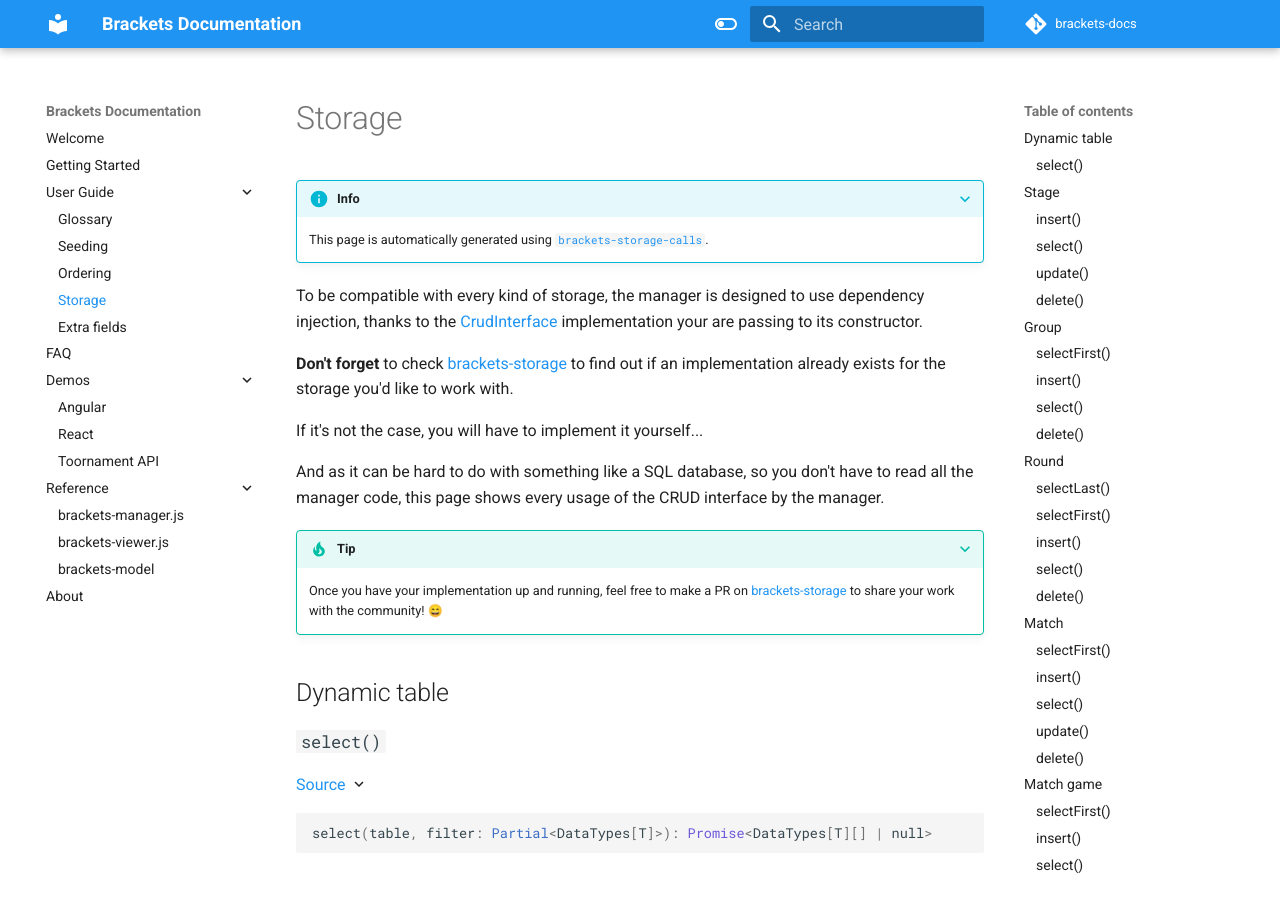
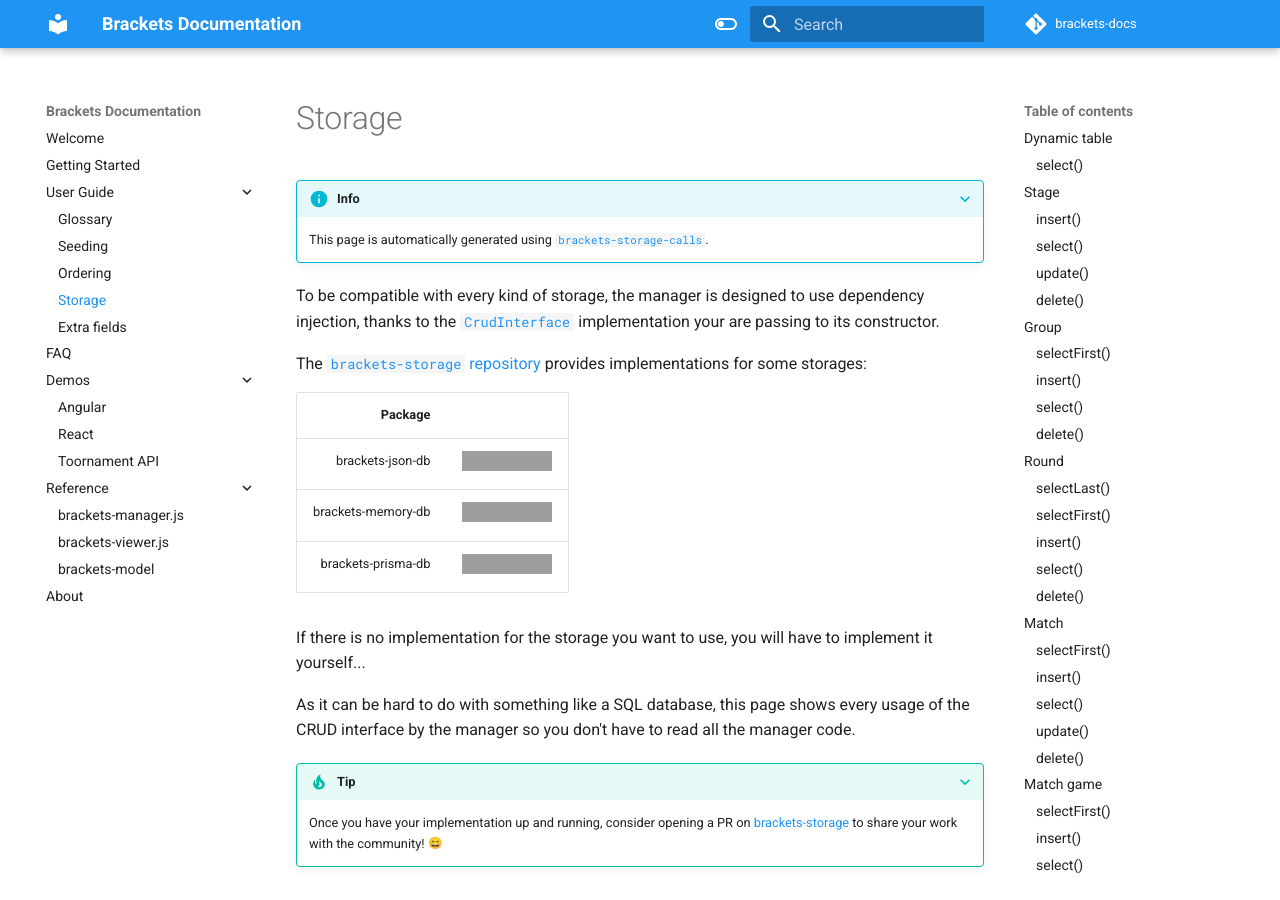
Before and after one commit to Drarig29/brackets-docs, an MkDocs documentation site: the page built from docs/user-guide/storage.md, in a window 1280 px wide and 900 px high. Built offline with MkDocs 1.6.1 and Material for MkDocs 9.7.7, drawn with Linux system fonts in a browser that asks for light colours; emoji names are drawn with the system emoji font; comment, search, counter and statistics services are not loaded; grey boxes are pictures that could not be loaded.

Commit message:
Update storage docs

```diff
--- a/docs/user-guide/storage.md
+++ b/docs/user-guide/storage.md
@@ -1,16 +1,22 @@
 ???+ info Note
     This page is automatically generated using [`brackets-storage-calls`](https://github.com/Drarig29/brackets-storage-calls).
 
-To be compatible with every kind of storage, the manager is designed to use dependency injection, thanks to the [CrudInterface](/brackets-docs/reference/manager/interfaces/CrudInterface.html) implementation your are passing to its constructor.
+To be compatible with every kind of storage, the manager is designed to use dependency injection, thanks to the [`CrudInterface`](/brackets-docs/reference/manager/interfaces/CrudInterface.html) implementation your are passing to its constructor.
 
-**Don't forget** to check [brackets-storage](https://github.com/Drarig29/brackets-storage) to find out if an implementation already exists for the storage you'd like to work with.
+The [`brackets-storage` repository](https://github.com/Drarig29/brackets-storage) provides implementations for some storages:
 
-If it's not the case, you will have to implement it yourself...
+|            Package |                                                                                                                 |
+| -----------------: | --------------------------------------------------------------------------------------------------------------- |
+|   brackets-json-db | [![npm](https://img.shields.io/npm/v/brackets-json-db.svg)](https://www.npmjs.com/package/brackets-json-db)     |
+| brackets-memory-db | [![npm](https://img.shields.io/npm/v/brackets-memory-db.svg)](https://www.npmjs.com/package/brackets-memory-db) |
+| brackets-prisma-db | [![npm](https://img.shields.io/npm/v/brackets-prisma-db.svg)](https://www.npmjs.com/package/brackets-prisma-db) |
 
-And as it can be hard to do with something like a SQL database, so you don't have to read all the manager code, this page shows every usage of the CRUD interface by the manager.
+If there is no implementation for the storage you want to use, you will have to implement it yourself...
+
+As it can be hard to do with something like a SQL database, this page shows every usage of the CRUD interface by the manager so you don't have to read all the manager code.
 
 ???+ tip Contributions
-    Once you have your implementation up and running, feel free to make a PR on [brackets-storage](https://github.com/Drarig29/brackets-storage)
+    Once you have your implementation up and running, consider opening a PR on [brackets-storage](https://github.com/Drarig29/brackets-storage)
     to share your work with the community! :smile:
 
 --8<-- 'user-guide/calls.md'
```
Also changed, not shown: docs/getting-started.md (+3 -6 lines).
